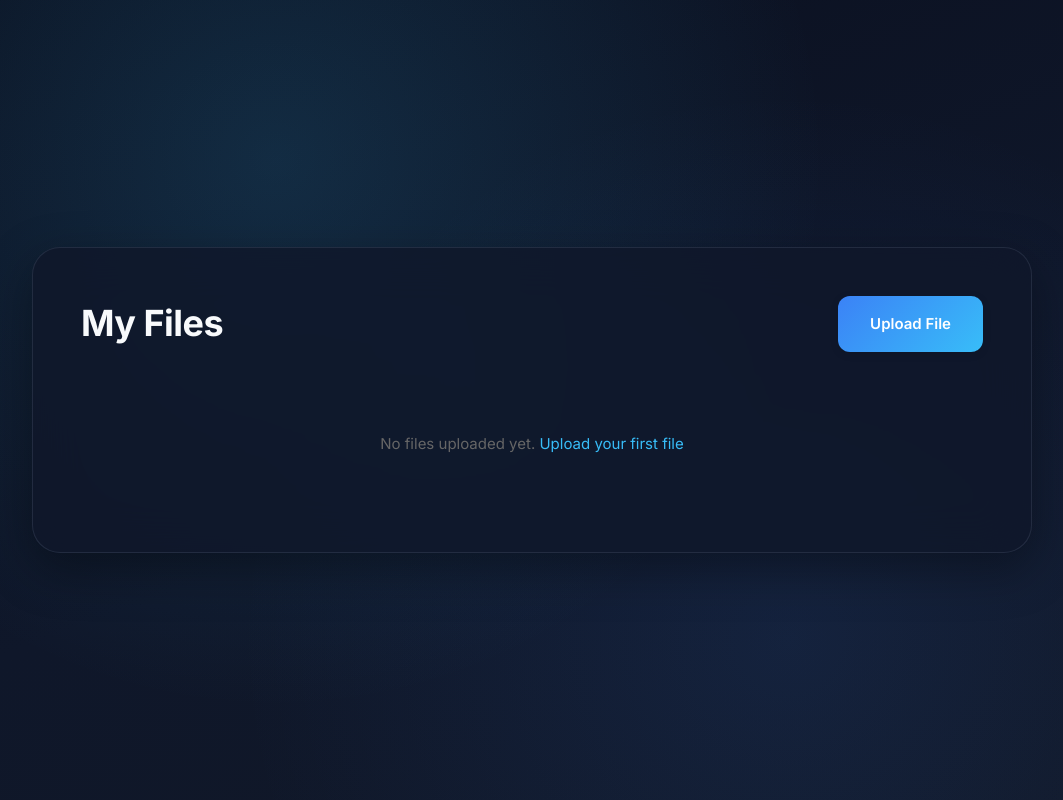
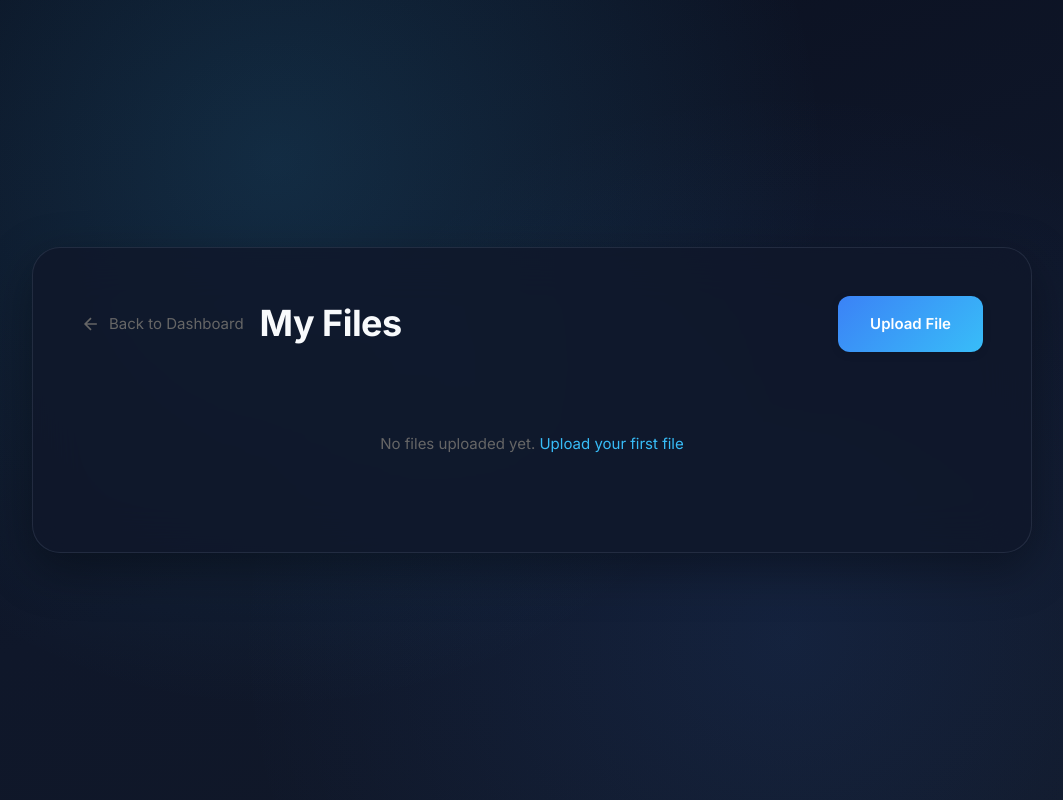
Before and after one commit to Akirus12/Moodle_rip-off, a Django app: page /files/ in a window 1280 px wide. Shown: the whole page, without its empty margins (108-1171 px from the left). Run offline with Django 5.2, Linux system fonts and the light colour scheme; the visitor is signed in with stand-in values (Sample User, id 1); data that the repository does not hold is empty; some libraries are stand-ins or nearby versions.

Commit message:
Added navigation back from files to main menu.

```diff
--- a/moodle_site/templates/core/file_list.html
+++ b/moodle_site/templates/core/file_list.html
@@ -7,7 +7,15 @@
   <main class="dashboard">
     <section class="panel">
       <div style="display: flex; justify-content: space-between; align-items: center; margin-bottom: 2rem;">
-        <h1>My Files</h1>
+        <div style="display: flex; align-items: center; gap: 1rem;">
+          <a href="{% url 'home' %}" style="color: #666; text-decoration: none; display: flex; align-items: center; gap: 0.5rem;">
+            <svg width="20" height="20" viewBox="0 0 24 24" fill="none" stroke="currentColor" stroke-width="2">
+              <path d="M19 12H5M12 19l-7-7 7-7"/>
+            </svg>
+            Back to Dashboard
+          </a>
+          <h1 style="margin: 0;">My Files</h1>
+        </div>
         <a href="{% url 'core:file_upload' %}" class="btn btn-primary">Upload File</a>
       </div>
 
```
